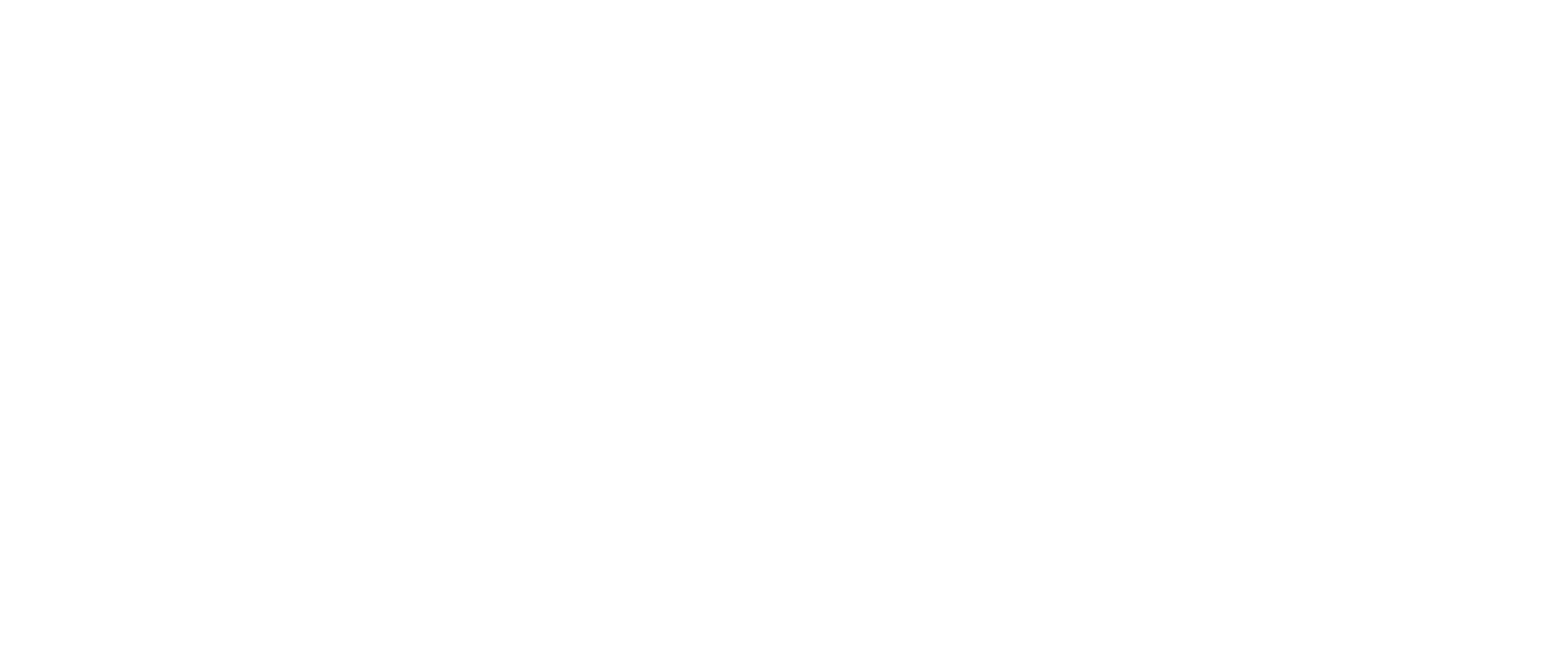
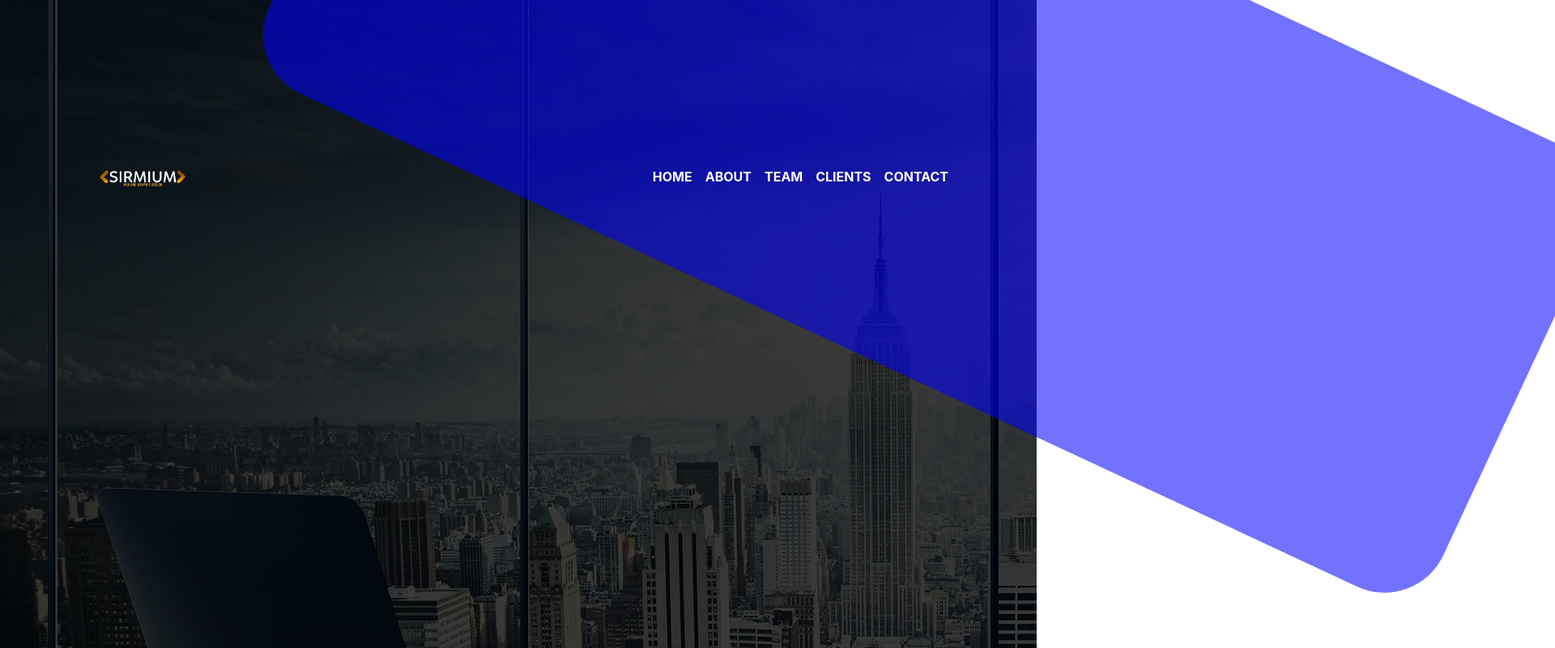
Before and after one commit to SirmiumTag/sirmiumtagofficial, a plain HTML site: page index.html in a window 1280 px wide. Shown: the top 800 px of the page at 81% size, 1920 px wide, since content can reach past the window. Drawn offline with nearby package versions, Linux system fonts and the light colour scheme.

Commit message:
Podesena pocetna strana i navigacioni

```diff
--- a/index.html
+++ b/index.html
@@ -5,12 +5,60 @@
     <!-- Required meta tags -->
     <meta charset="utf-8">
     <meta name="viewport" content="width=device-width, initial-scale=1, shrink-to-fit=no">
-    <link rel="stylesheet" type="text/css" href="./style.css">
+    <link rel="stylesheet" href="./style.css">
     <!-- Bootstrap CSS -->
     <link rel="stylesheet" href="https://stackpath.bootstrapcdn.com/bootstrap/4.3.1/css/bootstrap.min.css" integrity="sha384-ggOyR0iXCbMQv3Xipma34MD+dH/1fQ784/j6cY/iJTQUOhcWr7x9JvoRxT2MZw1T" crossorigin="anonymous">
   </head>
   <body>
 
+
+    <!--POGLAVLJE-->
+
+      <div class="kvadrat">
+        <div class="overlay">
+          <div class="image">
+            <div class="ovr">
+              <div class="container-fluid">
+                <div class="row">
+                  <div class="col-sm-6"></div>
+                  <div class="col-sm-6">
+                    <div class="kvadrato"></div>
+                  </div>
+                </div>
+              </div>
+              <div class="container navigation">
+
+                  <nav class="navbar navbar-expand-lg ">
+                    <a class="navbar-brand" href="#"><img src="./brand/developer.png" alt=""></a>
+                    <button class="navbar-toggler navbar-light bg-light" type="button" data-toggle="collapse" data-target="#navbarNav" aria-controls="navbarNav" aria-expanded="false" aria-label="Toggle navigation">
+                      <span class="navbar-toggler-icon"></span>
+                    </button>
+                    <div class="collapse navbar-collapse" id="navbarNav">
+                      <ul class="nav navbar-nav ml-auto">
+                        <li class="nav-item active">
+                          <a class="nav-link" href="#">HOME</a>
+                        </li>
+                        <li class="nav-item">
+                          <a class="nav-link" href="#">ABOUT</a>
+                        </li>
+                        <li class="nav-item">
+                          <a class="nav-link" href="#">TEAM</a>
+                        </li>
+                        <li class="nav-item">
+                          <a class="nav-link" href="#">CLIENTS</a>
+                        </li>
+                        <li class="nav-item">
+                          <a class="nav-link" href="#">CONTACT</a>
+                        </li>
+                      </ul>
+                </div>
+
+            </div>
+          </div>
+
+        </div>
+      </div>
+      <!--POGLAVLJE:-->
     <!-- Optional JavaScript -->
     <!-- jQuery first, then Popper.js, then Bootstrap JS -->
     <script src="https://code.jquery.com/jquery-3.3.1.slim.min.js" integrity="sha384-q8i/X+965DzO0rT7abK41JStQIAqVgRVzpbzo5smXKp4YfRvH+8abtTE1Pi6jizo" crossorigin="anonymous"></script>
--- a/style.css
+++ b/style.css
@@ -0,0 +1,45 @@
+
+.ovr{
+    background-color: rgba(0, 0, 0, 0.767);
+    width:100%;
+    height:100vh;
+}
+.image{
+    background-image: url('./ciste.slike.bez.psa/656670-1.jpg');
+    width:100%;
+    height:100vh;
+}
+.kvadrato{
+    height: 75vh;
+    width: 200vh;
+    background-color: rgba(0, 0, 255, 0.554);
+    border-radius: 80px;
+    transform: rotate(25deg);
+   margin-top: -25%;
+   margin-left: -50%;
+}
+body{
+    overflow: hidden;
+}
+.navigation{
+ margin-top: -25%;
+ font-weight: bold;
+}
+img{
+    height: 150px;
+    width: 150px;
+    margin-top: -30%;
+    margin-top: 3%;
+}
+ul{
+    text-decoration: none;
+    color: white;
+}
+li{
+    text-decoration: none;
+    color: white;
+}
+a{
+    text-decoration: none !important;
+    color: white !important;
+}
```
Also changed, not shown: brand/developer.png (added), ciste.slike.bez.psa/656670-1.jpg (added), ciste.slike.bez.psa/achievement-agreement-arms-team-coworkers.jpg (added), ciste.slike.bez.psa/photo-1486406146926-c627a92ad1ab.jpg (added), sections/1stt.png (added), sections/1sttt.png (added), sections/1stttt.png (added), sections/frst.png (added).
